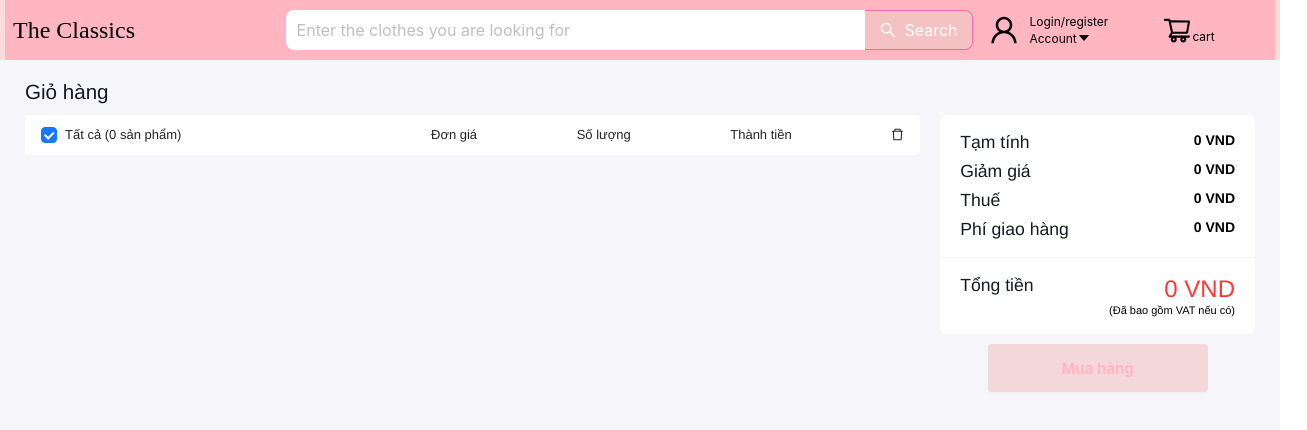
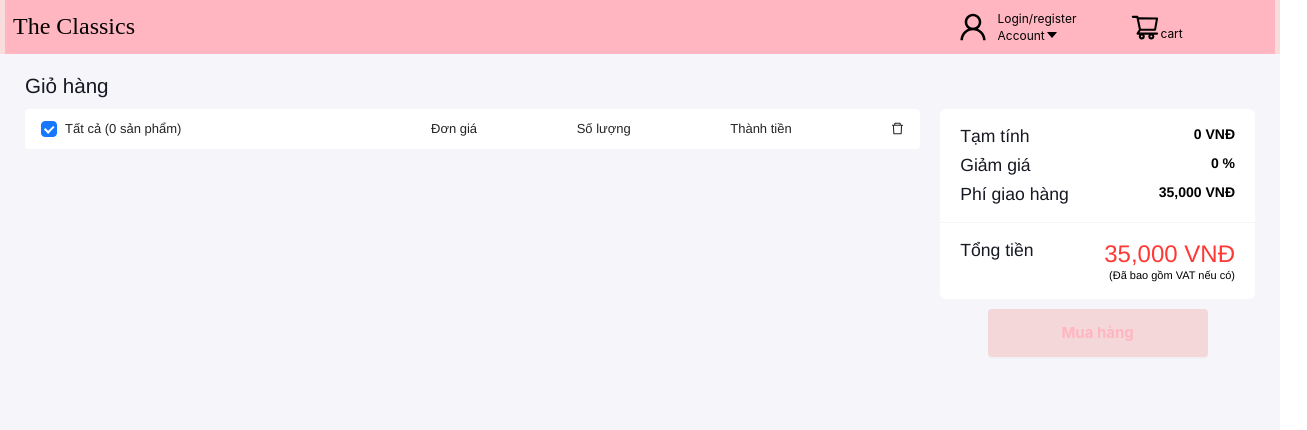
Before and after one commit to jaynguyen1510/TheClassicClothing, a React (Create React App) app: page /order in a window 1280 px wide. Shown: the top 430 px of the page, 1307 px wide, since content can reach past the window. Built offline with nearby package versions, Linux system fonts and the light colour scheme; a web font is replaced by a local one.

Commit message:
Xử lí phần mua hàng(P1)

```diff
--- a/src/components/AdminProduct/AdminProduct.jsx
+++ b/src/components/AdminProduct/AdminProduct.jsx
@@ -26,6 +26,7 @@ const AdminProduct = () => {
     const formItems = [
         { label: 'Tên sản phẩm', name: 'name', message: 'Vui lòng nhập tên sản phẩm' },
         { label: 'Giá sản phẩm', name: 'price', message: 'Vui lòng nhập giá sản phẩm' },
+        { label: 'Mã giảm giá', name: 'discount', message: 'Vui lòng nhập mã giảm giá' },
         { label: 'Đánh giá', name: 'rating', message: 'Vui lòng nhập đánh giá' },
         { label: 'Số lượng sản phẩm', name: 'countInStock', message: 'Vui lòng nhập hàng còn trong kho' },
         { label: 'Trạng thái', name: 'description', message: 'Vui lòng nhập trạng thái sản phẩm' },
@@ -36,7 +37,6 @@ const AdminProduct = () => {
     const [isOpenDrawer, setIsOpenDrawer] = useState(false);
     const [rowSelected, setRowSelected] = useState('');
     const [isPendingUpdate, setIsPendingUpdate] = useState(false);
-    const [typeSelect, setTypeSelect] = useState('');
 
     const searchInput = useRef(null);
 
@@ -72,6 +72,7 @@ const AdminProduct = () => {
         description: '',
         countInStock: '',
         newType: '',
+        discount: '',
     });
 
     const [sateDetailsProducts, setSateDetailsProducts] = useState({
@@ -81,13 +82,14 @@ const AdminProduct = () => {
         image: '',
         rating: '',
         description: '',
+        discount: '',
         countInStock: '',
     });
 
     const [form] = Form.useForm();
 
     const mutation = useMutationCustomHook(async (data) => {
-        const { name, type, price, description, image, countInStock, rating } = data;
+        const { name, type, price, description, image, countInStock, rating, discount } = data;
         const res = await ProductService.createProducts({
             name,
             rating,
@@ -96,6 +98,7 @@ const AdminProduct = () => {
             price,
             description,
             image,
+            discount,
         });
         return res;
     });
@@ -127,6 +130,7 @@ const AdminProduct = () => {
                 price: res?.data?.price,
                 image: res?.data?.image,
                 rating: res?.data?.rating,
+                discount: res?.data?.discount,
                 description: res?.data?.description,
                 countInStock: res?.data?.countInStock,
             });
@@ -393,6 +397,7 @@ const AdminProduct = () => {
             image: '',
             rating: '',
             description: '',
+            discount: '',
             countInStock: '',
         });
         form.resetFields();
@@ -437,6 +442,7 @@ const AdminProduct = () => {
             rating: sateProducts.rating,
             description: sateProducts.description,
             countInStock: sateProducts.countInStock,
+            discount: sateProducts.discount,
         };
         mutation.mutate(params, {
             onSettled: () => {
--- a/src/components/CardComponent/CardComponent.jsx
+++ b/src/components/CardComponent/CardComponent.jsx
@@ -7,6 +7,7 @@ import imgOffice from '~/assets/images/office.png';
 import { StyleNameProduct, WrapperCardStyle, WrapperDiscountText, WrapperPriceText, WrapperReportText } from './style';
 import { StarFilled } from '@ant-design/icons';
 import { useNavigate } from 'react-router-dom';
+import { convertPrice } from '~/ultils';
 
 const cx = classNames.bind(styles);
 
@@ -33,7 +34,7 @@ const CardComponent = ({ id, countInStock, description, image, name, price, rati
                     </span>
                 </WrapperReportText>
                 <WrapperPriceText>
-                    <span className={cx('text-price')}>{price?.toLocaleString()} VNĐ</span>
+                    <span className={cx('text-price')}>{convertPrice(price)}</span>
                     <WrapperDiscountText>sale - {discount || 5}%</WrapperDiscountText>
                 </WrapperPriceText>
             </WrapperCardStyle>
--- a/src/components/ProductDetailComponent/ProductDetailComponent.jsx
+++ b/src/components/ProductDetailComponent/ProductDetailComponent.jsx
@@ -16,6 +16,7 @@ import { useDispatch, useSelector } from 'react-redux';
 import { useLocation, useNavigate } from 'react-router-dom';
 import { routes } from '~/routes';
 import { addOrderProduct } from '~/redux/slides/orderSlide';
+import { convertPrice } from '~/ultils';
 
 const cx = classNames.bind(styles);
 
@@ -129,7 +130,7 @@ const ProductDetailComponent = ({
                         <span className={cx('text-sell')}> | Đã bán 1000+ , Kho {productDetails?.countInStock} </span>
                     </div>
                     <div className={cx('product-price')}>
-                        <h1 className={cx('text-price')}>{productDetails?.price?.toLocaleString()} VNĐ</h1>
+                        <h1 className={cx('text-price')}>{convertPrice(productDetails?.price)}</h1>
                     </div>
                     <div>
                         <span onClick={!user?.address ? handleLogin : undefined}>
--- a/src/pages/OrderPage/OrderPage.jsx
+++ b/src/pages/OrderPage/OrderPage.jsx
@@ -1,4 +1,5 @@
-import React, { useState } from 'react';
+import HeaderComponent from '~/components/HeaderComponent/HeaderComponent';
+import React, { useMemo, useState } from 'react';
 import { DeleteOutlined, PlusOutlined, MinusOutlined } from '@ant-design/icons';
 import { Checkbox } from 'antd';
 import {
@@ -16,6 +17,7 @@ import { WrapperInputNumber } from '~/components/ProductDetailComponent/style';
 import ButtonComponent from '~/components/ButtonComponent/ButtonComponent';
 import { useDispatch, useSelector } from 'react-redux';
 import { decreaseAmount, increaseAmount, removeAllOrderProduct, removeOrderProduct } from '~/redux/slides/orderSlide';
+import { convertPrice } from '~/ultils';
 
 const OrderPage = () => {
     const order = useSelector((state) => state.order);
@@ -59,9 +61,41 @@ const OrderPage = () => {
             dispatch(removeAllOrderProduct({ listCheckbox }));
         }
     };
-    console.log('listCheck', listCheckbox);
+    const priceMemo = useMemo(() => {
+        return order?.orderItems?.reduce((total, item) => {
+            const result = total + item?.price * item?.amount;
+            return Number(result);
+        }, 0);
+    }, [order]);
+
+    const priceDiscountMemo = useMemo(() => {
+        const result = order?.orderItems?.reduce((total, item) => {
+            // Giả sử item.discount là tỷ lệ phần trăm (ví dụ: 10 cho 10%).
+            const discountAmount = Number(item?.price * item?.amount * (item?.discount / 100));
+            return Number(total + discountAmount);
+        }, 0);
+        if (Number(result)) {
+            return result;
+        }
+        return 0;
+    }, [order]);
+
+    const deliveryPriceMemo = useMemo(() => {
+        if (priceMemo < 400000) {
+            return Number(35000);
+        } else {
+            return 0;
+        }
+    }, [priceMemo]);
+    const resultPriceMemo = useMemo(() => {
+        return Number(priceMemo + deliveryPriceMemo + priceDiscountMemo);
+    }, [deliveryPriceMemo, priceMemo, priceDiscountMemo]);
+
+    const deliveryPriceString = deliveryPriceMemo === 0 ? 'Miễn Phí' : `${deliveryPriceMemo.toLocaleString()} VNĐ`;
 
     return (
+        <>
+            <HeaderComponent isHiddenSearch />
             <div style={{ background: '#f5f5fa', width: '100%', height: '100vh' }}>
                 <div style={{ width: '1270px', margin: '0 auto', padding: '20px' }}>
                     <h3>Giỏ hàng</h3>
@@ -74,7 +108,9 @@ const OrderPage = () => {
                                         value={order?.product}
                                         checked={listCheckbox?.length === order?.orderItems?.length}
                                     />
-                                <span style={{ marginLeft: '8px' }}>Tất cả ({order?.orderItems?.length} sản phẩm)</span>
+                                    <span style={{ marginLeft: '8px' }}>
+                                        Tất cả ({order?.orderItems?.length} sản phẩm)
+                                    </span>
                                 </span>
                                 <div style={{ display: 'flex', flex: 1, justifyContent: 'space-between' }}>
                                     <span>Đơn giá</span>
@@ -125,7 +161,7 @@ const OrderPage = () => {
                                             >
                                                 <div style={{ display: 'flex', alignItems: 'center' }}>
                                                     <span style={{ fontSize: '13px', color: '#242424' }}>
-                                                    {orderItem?.price?.toLocaleString()} VNĐ
+                                                        {convertPrice(orderItem?.price)}
                                                     </span>
                                                     {/* <WrapperPriceDiscount>{orderItem?.amount}</WrapperPriceDiscount> */}
                                                 </div>
@@ -136,7 +172,9 @@ const OrderPage = () => {
                                                             background: 'transparent',
                                                             cursor: 'pointer',
                                                         }}
-                                                    onClick={() => handleChangeCount('decrease', orderItem?.product)}
+                                                        onClick={() =>
+                                                            handleChangeCount('decrease', orderItem?.product)
+                                                        }
                                                     >
                                                         <MinusOutlined style={{ color: '#000', fontSize: '14px' }} />
                                                     </button>
@@ -150,13 +188,15 @@ const OrderPage = () => {
                                                             background: 'transparent',
                                                             cursor: 'pointer',
                                                         }}
-                                                    onClick={() => handleChangeCount('increase', orderItem?.product)}
+                                                        onClick={() =>
+                                                            handleChangeCount('increase', orderItem?.product)
+                                                        }
                                                     >
                                                         <PlusOutlined style={{ color: '#000', fontSize: '14px' }} />
                                                     </button>
                                                 </WrapperCounterOrder>
                                                 <span style={{ color: 'rgb(255,66,78)', fontSize: '13px' }}>
-                                                {(orderItem?.price * orderItem?.amount).toLocaleString()} VNĐ
+                                                    {convertPrice(orderItem?.price * orderItem?.amount)}
                                                 </span>
                                                 <DeleteOutlined
                                                     style={{ cursor: 'pointer' }}
@@ -171,27 +211,44 @@ const OrderPage = () => {
                         <WrapperRight>
                             <div style={{ width: '100%' }}>
                                 <WrapperInfo>
-                                <div style={{ display: 'flex', justifyContent: 'space-between', marginBottom: '8px' }}>
+                                    <div
+                                        style={{
+                                            display: 'flex',
+                                            justifyContent: 'space-between',
+                                            marginBottom: '8px',
+                                        }}
+                                    >
                                         <span>Tạm tính</span>
-                                    <span style={{ color: '#000', fontSize: '14px', fontWeight: 'bold' }}>0 VND</span>
+                                        <span style={{ color: '#000', fontSize: '14px', fontWeight: 'bold' }}>
+                                            {convertPrice(priceMemo)}
+                                        </span>
                                     </div>
-                                <div style={{ display: 'flex', justifyContent: 'space-between', marginBottom: '8px' }}>
+                                    <div
+                                        style={{
+                                            display: 'flex',
+                                            justifyContent: 'space-between',
+                                            marginBottom: '8px',
+                                        }}
+                                    >
                                         <span>Giảm giá</span>
-                                    <span style={{ color: '#000', fontSize: '14px', fontWeight: 'bold' }}>0 VND</span>
+                                        <span style={{ color: '#000', fontSize: '14px', fontWeight: 'bold' }}>
+                                            {`${priceDiscountMemo} %`}
+                                        </span>
                                     </div>
-                                <div style={{ display: 'flex', justifyContent: 'space-between', marginBottom: '8px' }}>
-                                    <span>Thuế</span>
-                                    <span style={{ color: '#000', fontSize: '14px', fontWeight: 'bold' }}>0 VND</span>
-                                </div>
+
                                     <div style={{ display: 'flex', justifyContent: 'space-between' }}>
                                         <span>Phí giao hàng</span>
-                                    <span style={{ color: '#000', fontSize: '14px', fontWeight: 'bold' }}>0 VND</span>
+                                        <span style={{ color: '#000', fontSize: '14px', fontWeight: 'bold' }}>
+                                            {deliveryPriceString}
+                                        </span>
                                     </div>
                                 </WrapperInfo>
                                 <WrapperTotal>
                                     <span>Tổng tiền</span>
                                     <span style={{ display: 'flex', flexDirection: 'column', alignItems: 'flex-end' }}>
-                                    <span style={{ color: 'rgb(254,56,52)', fontSize: '24px' }}>0 VND</span>
+                                        <span style={{ color: 'rgb(254,56,52)', fontSize: '24px' }}>
+                                            {convertPrice(resultPriceMemo)}
+                                        </span>
                                         <span style={{ color: '#000', fontSize: '11px' }}>(Đã bao gồm VAT nếu có)</span>
                                     </span>
                                 </WrapperTotal>
@@ -218,6 +275,7 @@ const OrderPage = () => {
                     </div>
                 </div>
             </div>
+        </>
     );
 };
 
--- a/src/pages/ProductDetailPage/ProductDetailPage.jsx
+++ b/src/pages/ProductDetailPage/ProductDetailPage.jsx
@@ -3,6 +3,7 @@ import classNames from 'classnames/bind';
 import styles from './ProductDetailPage.module.scss';
 import ProductDetailComponent from '~/components/ProductDetailComponent/ProductDetailComponent';
 import { useNavigate, useParams } from 'react-router-dom';
+import { routes } from '~/routes';
 
 const cx = classNames.bind(styles);
 
@@ -10,7 +11,7 @@ const ProductDetailPage = () => {
     const navigate = useNavigate();
     const { id } = useParams();
     const handleHomePage = () => {
-        navigate('/');
+        navigate(routes[0].path);
     };
     return (
         <div className={cx('wrapper-product')}>
--- a/src/redux/slides/orderSlide.js
+++ b/src/redux/slides/orderSlide.js
@@ -28,6 +28,7 @@ export const orderProductSlide = createSlice({
         addOrderProduct: (state, action) => {
             const { orderItems } = action.payload;
             const itemsOrderItem = state?.orderItems?.find((items) => items?.product === orderItems.product)
+
             if (itemsOrderItem) {
                 itemsOrderItem.amount += orderItems?.amount
             } else {
@@ -37,12 +38,18 @@ export const orderProductSlide = createSlice({
         increaseAmount: (state, action) => {
             const { idProduct } = action.payload;
             const itemsOrderItem = state?.orderItems?.find((items) => items?.product === idProduct)
-            itemsOrderItem.amount++
+            // Kiểm tra nếu item tồn tại và số lượng lớn hơn hoặc bằng 1 trước khi tăng
+            if (itemsOrderItem && itemsOrderItem.amount >= 1) {
+                itemsOrderItem.amount++;
+            }
         },
         decreaseAmount: (state, action) => {
             const { idProduct } = action.payload;
             const itemsOrderItem = state?.orderItems?.find((items) => items?.product === idProduct)
-            itemsOrderItem.amount--
+            // Kiểm tra nếu item tồn tại và số lượng lớn hơn 1 trước khi giảm
+            if (itemsOrderItem && itemsOrderItem.amount > 1) {
+                itemsOrderItem.amount--;
+            }
         },
         removeOrderProduct: (state, action) => {
             const { idProduct } = action.payload;
@@ -56,7 +63,6 @@ export const orderProductSlide = createSlice({
         },
         removeAllOrderProduct: (state, action) => {
             const { listCheckbox } = action.payload;
-            console.log('listCheckbox', listCheckbox);
 
             // Tạo một danh sách mới không chứa sản phẩm có idProduct cần xóa
             const updatedOrderItems = state?.orderItems?.filter((items) => !listCheckbox.includes(items.product));
--- a/src/routes/index.js
+++ b/src/routes/index.js
@@ -18,7 +18,8 @@ export const routes = [
   {
     path: "/order",
     page: OrderPage,
-    isShowHeader: true,
+    isShowHeader: false,
+
   },
   {
     path: "/products",
--- a/src/ultils.js
+++ b/src/ultils.js
@@ -31,3 +31,11 @@ export const renderOptions = (arr) => {
     })
     return result
 }
+export const convertPrice = (price) => {
+    try {
+        const result = price?.toLocaleString()
+        return `${result} VNĐ`;
+    } catch (error) {
+        return null
+    }
+}
```
Lines whose indentation alone changed are shown as unchanged.
